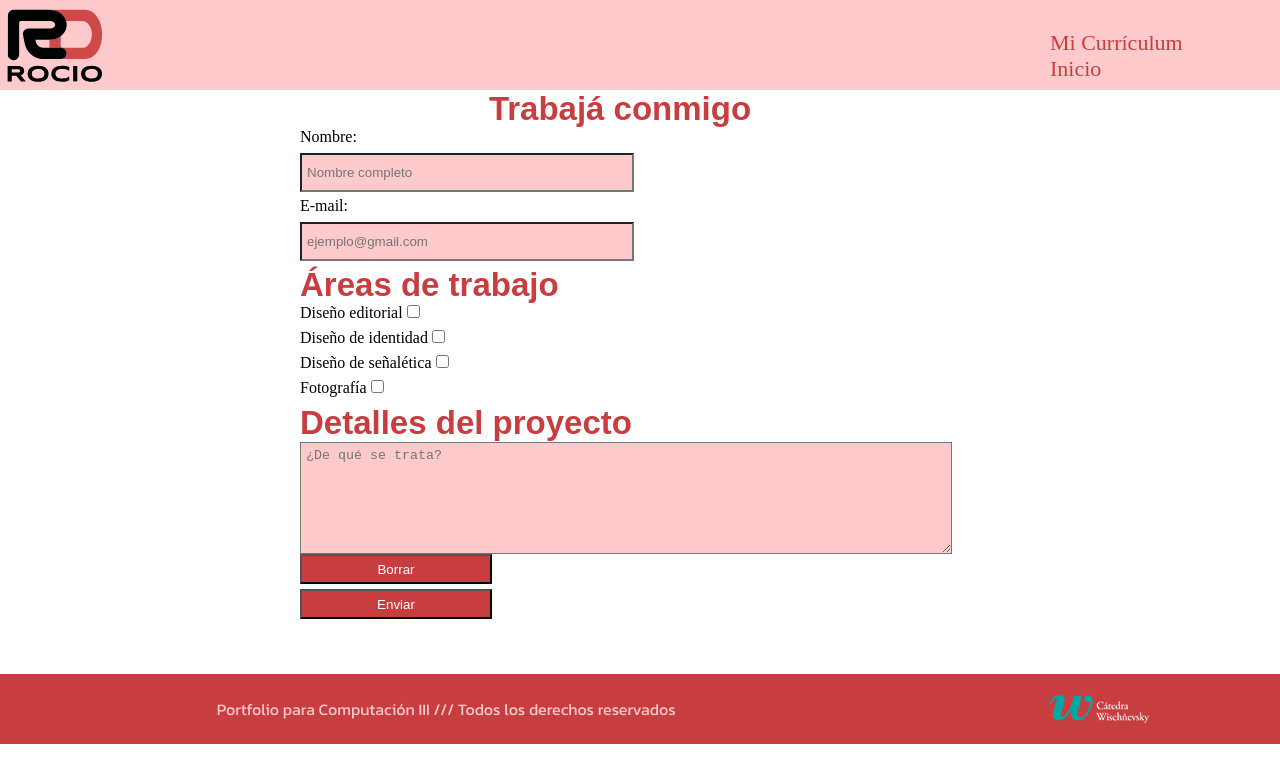
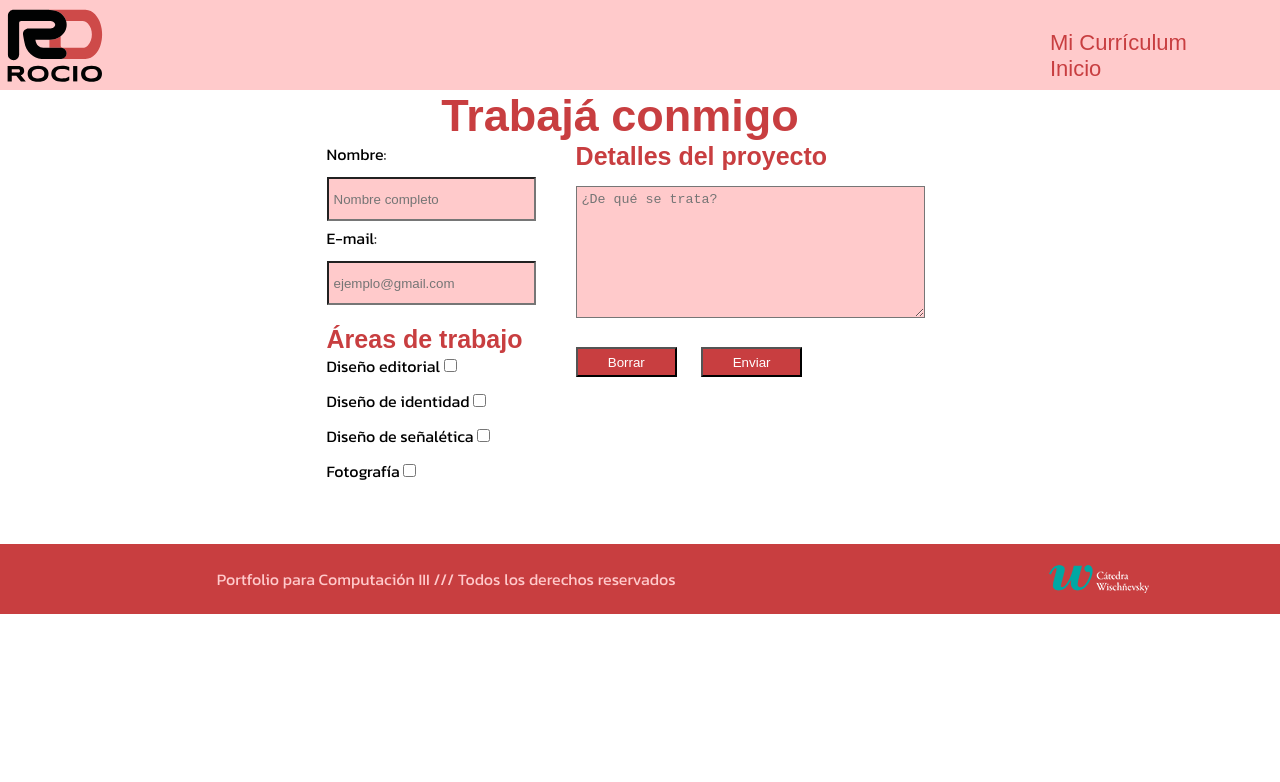
Before and after one commit to rociomansilladurante/computacion_3, a plain HTML site: page contacto.html in a window 1280 px wide. Shown: the top 782 px of the page. Drawn offline with Linux system fonts and the light colour scheme.

Commit message:
ajustes en flexbox de contacto

```diff
--- a/contacto.html
+++ b/contacto.html
@@ -17,25 +17,30 @@
 		</nav>
 	</header>
 	<main>
-		<h3>Trabajá conmigo</h3>
-		<form>
+		<h1>Trabajá conmigo</h1>
+		<form class="estructura-contacto">
+			<section>
 				<label for="Nombre">Nombre:</label>
 				<input type="text" name="Nombre" id="Nombre" placeholder="Nombre completo" required>
 
 				<label for="E-mail">E-mail:</label>
 				<input type="text" name="E-mail" id="E-mail" placeholder="ejemplo@gmail.com" required>
 
+				<section id="areas">
 					<h3>Áreas de trabajo</h3>
 					<label>Diseño editorial <input type="checkbox" name="Áreas-de-trabajo" value="Diseño editorial" id="Editorial"></label>
 					<label>Diseño de identidad <input type="checkbox" name="Áreas-de-trabajo" value="Diseño de identidad" id="Identidad"></label>
 					<label>Diseño de señalética <input type="checkbox" name="Áreas-de-trabajo" value="Diseño de señalética" id="Señalética"></label>
 					<label>Fotografía <input type="checkbox" name="Áreas-de-trabajo" value="Fotografía" id="Fotografía"></label>
-
+				</section>
+			</section>
+			<section>
 				<h3>Detalles del proyecto</h3>
 				<textarea name="Detalles del proyecto" id="Detalles del proyecto" placeholder="¿De qué se trata?"></textarea>
 
 				<input type="reset" value="Borrar" class="button-form">
 				<input type="submit" value="Enviar" class="button-form">
+			</section>
 		</form>
 	</main>
 	<footer>
--- a/estilos.css
+++ b/estilos.css
@@ -175,7 +175,7 @@ article h2{
 }
 
 nav ul li a {
-	font-family: "Kanit ExtraBold";
+	font-family: "Kanit ExtraBold", sans-serif;
 	font-size: 22px;
 }
 
@@ -202,7 +202,7 @@ aside a {
 	display: flex;
 }
 
-main a ing {
+main a img {
 	width: 100%;
 	height: auto;
 }
@@ -212,17 +212,19 @@ form {
 	height: auto;
 	display: flex;
 	flex-direction: column;
+	padding-left: 30px;
+	padding-right: 30px;
 }
 label {
 	display: block;
-	height: 25px;
-	font-family: "Kanit Medium"
+	height: 35px;
+	font-family: "Kanit";
 }
 
 input {
 	background-color: #FFCACB;
-	width: 50%;
-	height: 25px;
+	width: 100%;
+	height: 30px;
 	margin-bottom: 5px;
 	padding: 5px;
 }
@@ -237,11 +239,28 @@ input[type=checkbox] {
 	width: 30%;
 	background-color: #C83E40;
 	color:#FFFFFF;
+	margin-top: 25px;
+	margin-right: 20px;
 }
 
 textarea {
 	width: 100%;
-	height: 100px;
+	height: 120px;
 	background-color: #FFCACB;
 	padding: 5px;
+	margin-top: 15px;
 }
+
+.estructura-contacto {
+	display: flex;
+	flex-direction: row;
+	justify-content: space-around;
+}
+
+form h3 {
+	font-size: 25px;
+}
+
+#areas {
+	margin-top: 15px;
+}
```
Lines whose indentation alone changed are shown as unchanged.
